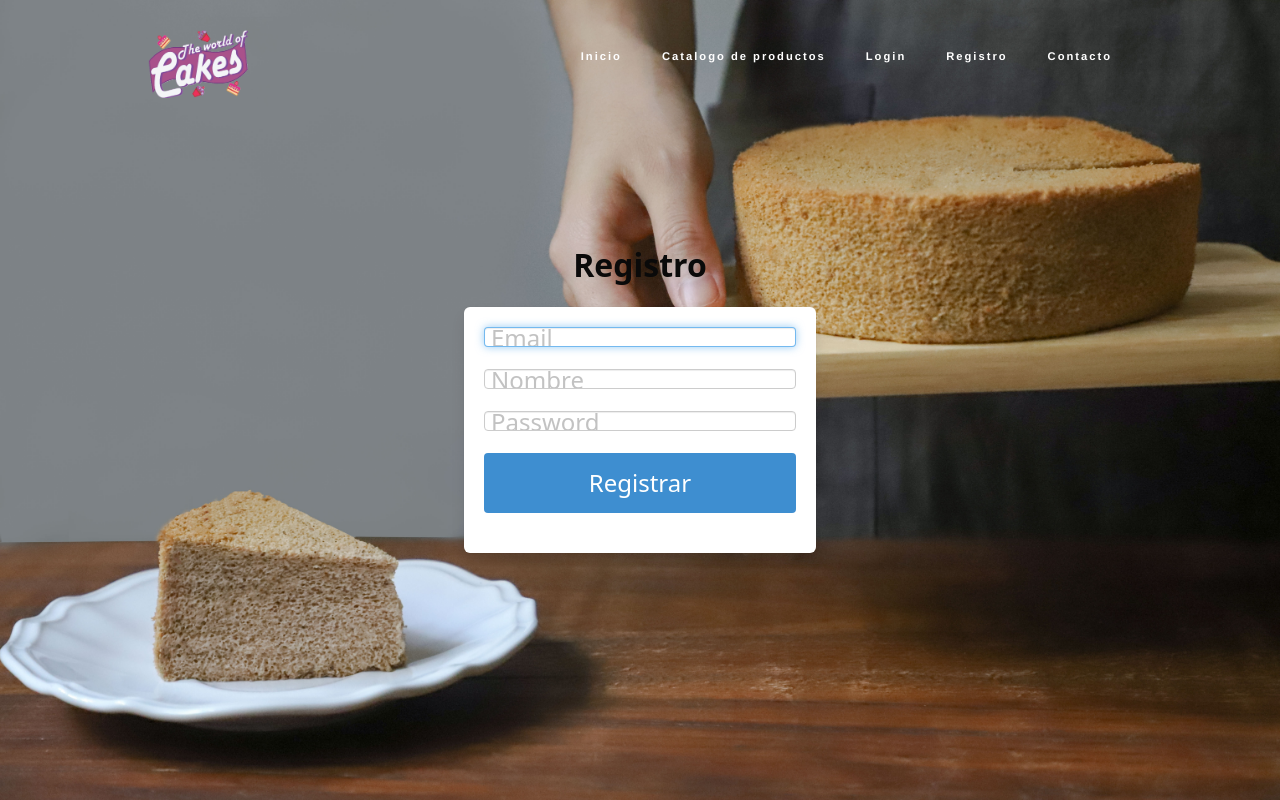
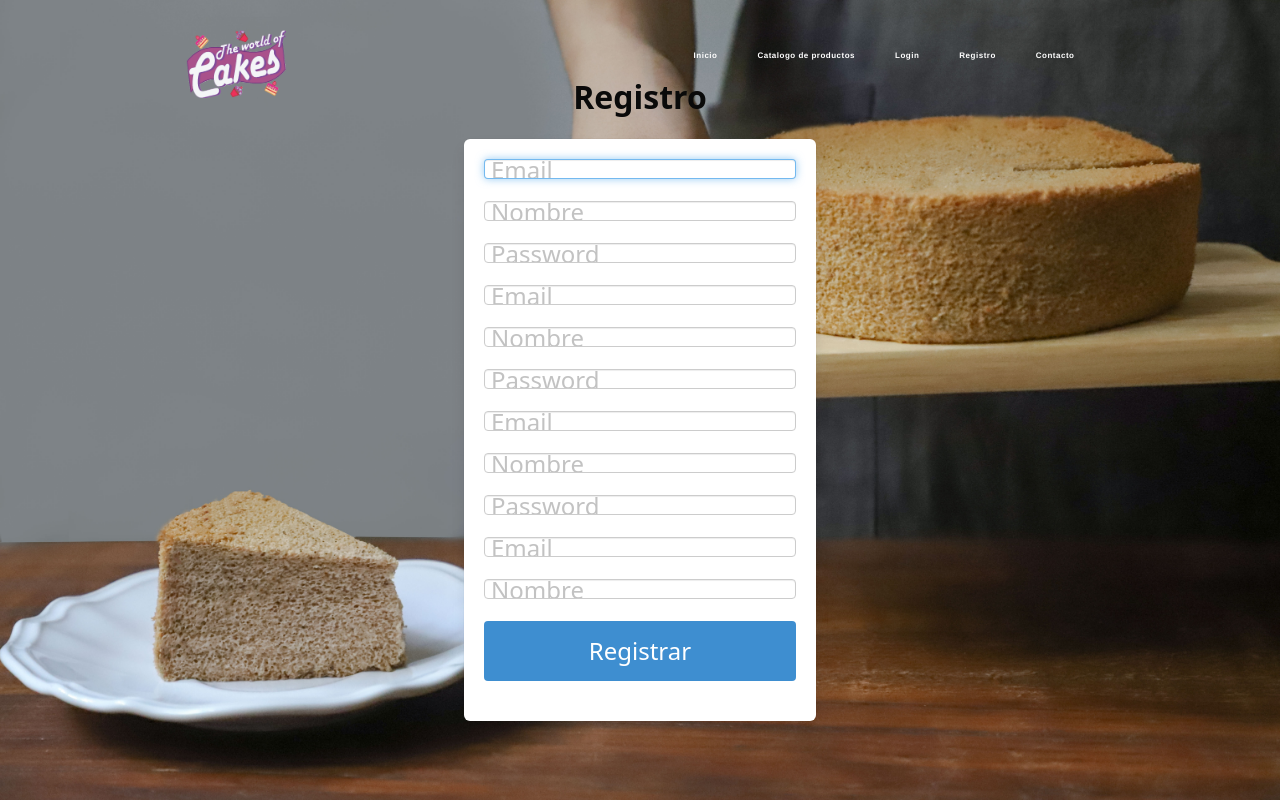
Before and after one commit to IDGS-801-19002228/The_World_of_cakes, a Flask app: page /security/register in a window 1280 px wide. Run offline with Flask 3, Linux system fonts and the light colour scheme; some libraries are stand-ins or nearby versions.

Commit message:
Proyecto Final

```diff
--- a/project/auth.py
+++ b/project/auth.py
@@ -22,7 +22,7 @@
 
 from .models import User, Empleado, Proveedor
 
-from .forms import ProductForm, EmpleadoForm, ProveedorForm, RecetarioForm
+from .forms import ClienteForm, ProductForm, EmpleadoForm, ProveedorForm, RecetarioForm
 from project import forms
 
 
@@ -58,9 +58,19 @@
 
 @auth.route("/register", methods=["POST"])
 def register_post():
-    email = request.form.get("email")
-    name = request.form.get("name")
-    password = request.form.get("password")
+    Nombre = request.form.get("Nombre"),
+    ApellidoP = request.form.get("ApellidoP")
+    ApellidoM = request.form.get("ApellidoM"),
+    Numero_cliente = request.form.get("Numero_cliente"),
+    Fecha_nacimiento = request.form.get("Fecha_nacimiento"),
+    Calle = request.form.get("Calle"),
+    NumeroCasa = request.form.get("NumeroCasa"),
+    Colonia = request.form.get("Colonia"),
+    Codigo_postal = request.form.get("Codigo_postal"),
+    email = request.form.get("email"),
+    password = request.form.get("password"),
+    TelefonoC = request.form.get("TelefonoC")
+    status = 1
 
     user = User.query.filter_by(email=email).first()
 
@@ -69,7 +79,7 @@
         return redirect(url_for("auth.register"))
 
     userDataStore.create_user(
-        name=name,
+        name=Nombre,
         email=email,
         password=generate_password_hash(password, method="sha256"),
     )
@@ -234,6 +244,30 @@
 
     return render_template("proveedor_admin.html", form=create_form,proveedores=proveedores)
 
+'''@auth.route("/cliente_admin", methods=["GET","POST"])
+@login_required
+@roles_required("admin")
+def insert_cliente():
+    create_form = forms.ClienteForm(request.form)
+    if request.method == 'POST':
+        clie= Cliente(rfc = create_form.rfc.data,
+                       domicilio = create_form.domicilio.data,
+                       razon_social = create_form.razon_social.data,
+                       nombre = create_form.nombre.data,
+                       telefono = create_form.telefono.data,
+                       descripcion = create_form.descripcion.data,
+                       estatus=1)
+
+        db.session.add(clie)
+        db.session.commit()
+
+        flash('El producto se registro correctamente')
+        return redirect(url_for('auth.cliente_admin'))
+    clientes=Cliente.query.all()
+
+    return render_template("cliente_admin.html", form=create_form,clientes=clientes)'''
+
+
 @auth.route("/merma_admin", methods=['GET','POST'])
 def insertarMerma():
     create_form = forms.MermaForm(request.form)
--- a/project/static/css/nav.css
+++ b/project/static/css/nav.css
@@ -53,10 +53,10 @@
     margin: 0 15px;
     text-decoration: none;
     color: #0000;
-    letter-spacing: 2px;
+    letter-spacing: 0.5px;
     font-weight: 600;
     transition: 0.7s;
-    font-size: 0.7em;
+    font-size: 0.5em;
 }
 
 header.abajo .logo,
--- a/project/templates/security/register.html
+++ b/project/templates/security/register.html
@@ -30,6 +30,56 @@
                 </div>
             </div>
 
+            <div class="field">
+                <div class="control">
+                    <input class="input is-large" type="email" name="email" placeholder="Email" autofocus="">
+                </div>
+            </div>
+
+            <div class="field">
+                <div class="control">
+                    <input class="input is-large" type="text" name="name" placeholder="Nombre" autofocus="">
+                </div>
+            </div>
+
+            <div class="field">
+                <div class="control">
+                    <input class="input is-large" type="password" name="password" placeholder="Password">
+                </div>
+            </div>
+
+            <div class="field">
+                <div class="control">
+                    <input class="input is-large" type="email" name="email" placeholder="Email" autofocus="">
+                </div>
+            </div>
+
+            <div class="field">
+                <div class="control">
+                    <input class="input is-large" type="text" name="name" placeholder="Nombre" autofocus="">
+                </div>
+            </div>
+
+            <div class="field">
+                <div class="control">
+                    <input class="input is-large" type="password" name="password" placeholder="Password">
+                </div>
+            </div>
+
+            <div class="field">
+                <div class="control">
+                    <input class="input is-large" type="email" name="email" placeholder="Email" autofocus="">
+                </div>
+            </div>
+
+            <div class="field">
+                <div class="control">
+                    <input class="input is-large" type="text" name="name" placeholder="Nombre" autofocus="">
+                </div>
+            </div>
+
+
+
             <button class="button is-block is-info is-large is-fullwidth">Registrar</button>
         </form>
     </div>
```
Also changed, not shown: project/forms.py (+18 -2 lines), project/models.py (+14 -4 lines), project/templates/clientes_admin.html (added, +75 -0 lines).
